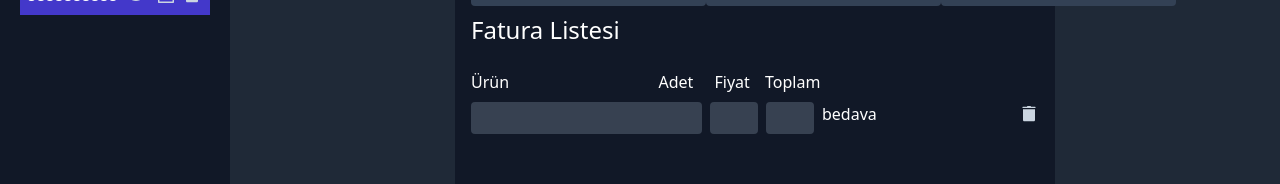
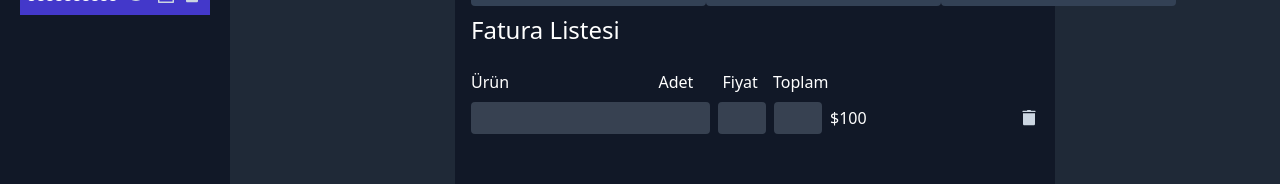
Before and after one commit to Serkan-Ucakcioglu/Invoice-System, a React (Vite) app: page /#/ in a window 1280 px wide. Shown: the part 342-526 px from the top of the page. Built offline with nearby package versions, Linux system fonts and the light colour scheme.

Commit message:
items-center

```diff
--- a/src/Features/Invoice/Product/ProductList.jsx
+++ b/src/Features/Invoice/Product/ProductList.jsx
@@ -9,24 +9,27 @@ function ProductList({ id }) {
     dispatch(deleteProduct(id));
   };
   return (
-    <div className="flex h-8  mt-2 ">
+    <div className="flex items-center h-8  mt-2 ">
       <input
         id="ürün"
         type="text"
-        className="mr-2  bg-gray-700 h-8 rounded outline-none"
+        className="pl-2 mr-2 bg-gray-700 h-8 rounded outline-none"
       />{" "}
       <input
         id="adet"
         type="number"
-        className="mr-2 w-12 bg-gray-700 h-8 rounded outline-none"
+        className="mr-2 pl-2 w-12 bg-gray-700 h-8 rounded outline-none"
       />{" "}
       <input
         id="price"
         type="number"
-        className="mr-2 w-12 px-2 bg-gray-700 h-8 rounded outline-none"
+        className="mr-2 pl-2 w-12 px-2 bg-gray-700 h-8 rounded outline-none"
       />
-      <div className="text-white">bedava</div>
-      <div className="w-full flex justify-end" onClick={deleteProducts}>
+      <div className="text-white">$100</div>
+      <div
+        className="w-full flex justify-end items-center"
+        onClick={deleteProducts}
+      >
         <TrashSvg />
       </div>
     </div>
--- a/src/Features/Invoice/Product/ProductTitle.jsx
+++ b/src/Features/Invoice/Product/ProductTitle.jsx
@@ -2,11 +2,11 @@ import React from "react";
 
 function ProductTitle() {
   return (
-    <div className="w-[370px] flex mt-4">
+    <div className="w-[370px] flex items-center mt-4">
       <h5 className="mr-2 text-left w-[177px]">Ürün</h5>
-      <h5 className="ml-auto ml-2 w-12">Adet</h5>
-      <h5 className="flex ml-2 w-12">Fiyat</h5>
-      <h5 className="ml-auto mr-7 w-12">Toplam</h5>
+      <h5 className="ml-auto ml-6 w-12">Adet</h5>
+      <h5 className="flex ml-4 w-12">Fiyat</h5>
+      <h5 className="ml-auto mr-5 w-12">Toplam</h5>
     </div>
   );
 }
```
